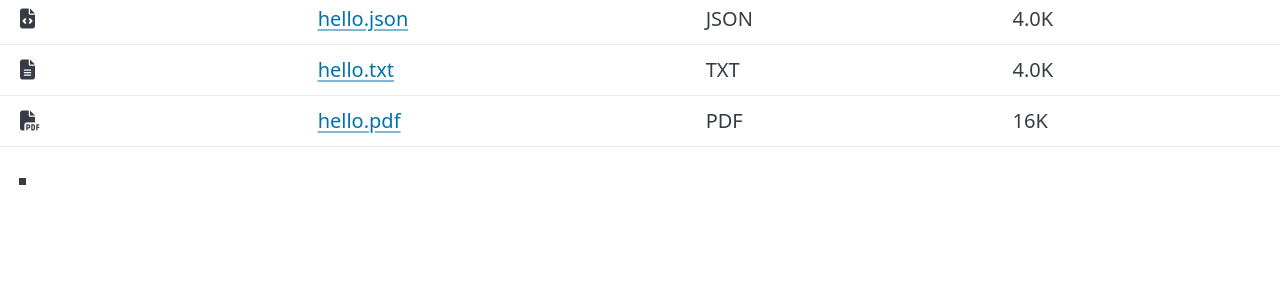
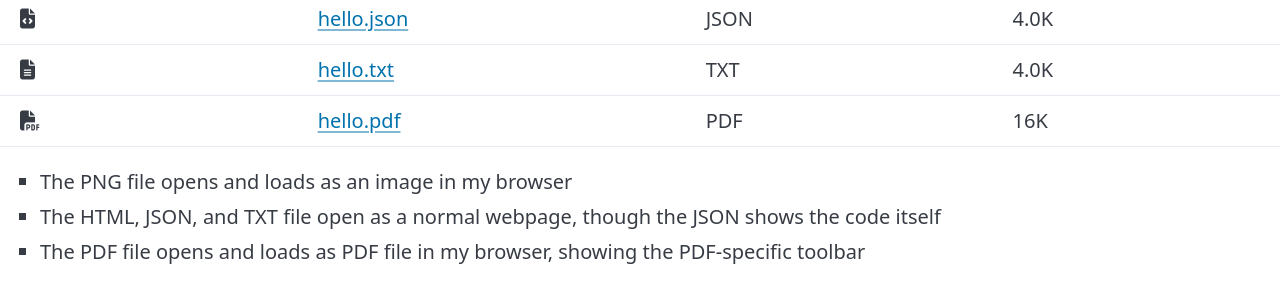
Before and after one commit to peytxn/file-browser, a plain HTML site: page index.html in a window 1280 px wide. Shown: the part 224-526 px from the top of the page. Drawn offline with nearby package versions, Linux system fonts and the light colour scheme.

Commit message:
finished list

```diff
--- a/index.html
+++ b/index.html
@@ -54,7 +54,9 @@
         </tr>
     </table>
     <ul>
-        <li></li>
+        <li>The PNG file opens and loads as an image in my browser</li>
+        <li>The HTML, JSON, and TXT file open as a normal webpage, though the JSON shows the code itself</li>
+        <li>The PDF file opens and loads as  PDF file in my browser, showing the PDF-specific toolbar</li>
     </ul>
 </body>
 </html>
```
